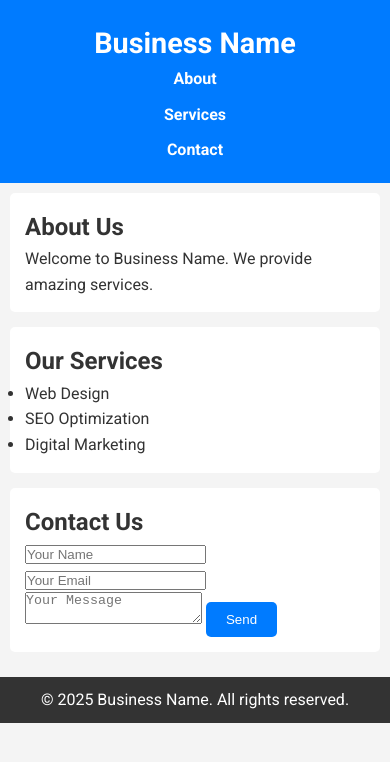
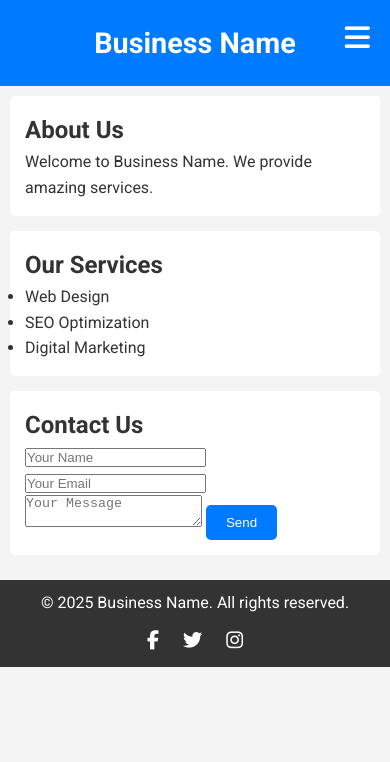
Before and after one commit to gabogql2004/responsive-business-website, a plain HTML site: page index.html in a window 390 px wide. Drawn offline with Linux system fonts and the light colour scheme.

Commit message:
Day 3: Added Font Awesome icons, responsive hamburger menu, and animations

```diff
--- a/css/style.css
+++ b/css/style.css
@@ -81,3 +81,54 @@ button {
 button:hover {
     background: #0056b3;
 }
+
+.social-icons {
+    margin-top: 10px;
+}
+
+.social-icons a {
+    color: #fff;
+    margin: 0 10px;
+    text-decoration: none;
+    font-size: 1.2rem;
+}
+
+.social-icons a:hover {
+    color: #ffd700;
+}
+
+.hamburger {
+    display: none;
+    font-size: 1.8rem;
+    cursor: pointer;
+    color: #fff;
+    position: absolute;
+    top: 15px;
+    right: 20px;
+}
+
+@media (max-width: 768px) {
+    .hamburger {
+        display: block;
+    }
+    header nav ul {
+        display: none;
+        flex-direction: column;
+        gap: 10px;
+    }
+    header nav ul.active {
+        display: flex;
+    }
+}
+
+header, footer, section {
+    transition: all 0.3s ease;
+}
+
+button, .social-icons a {
+    transition: transform 0.3s ease;
+}
+
+button:hover, .social-icons a:hover {
+    transform: scale(1.1);
+}
--- a/index.html
+++ b/index.html
@@ -6,12 +6,16 @@
     <title>Business Name</title>
     <link rel="stylesheet" href="css/style.css">
     <link href="https://fonts.googleapis.com/css2?family=Roboto:ital,wght@0,100..900;1,100..900&display=swap" rel="stylesheet">
+    <script src="https://kit.fontawesome.com/4a9812529f.js" crossorigin="anonymous"></script>
     <link rel="stylesheet" href="css/style.css">
 </head>
 <body>
     <header>
         <h1>Business Name</h1>
         <nav>
+            <div class="hamburger">
+                <i class="fas fa-bars"></i>
+            </div>
             <ul>
                 <li><a href="#about">About</a></li>
                 <li><a href="#services">Services</a></li>
@@ -48,6 +52,11 @@
 
     <footer>
         <p>&copy; 2025 Business Name. All rights reserved.</p>
+        <div class="social-icons">
+            <a href="#"><i class="fab fa-facebook-f"></i></a>
+            <a href="#"><i class="fab fa-twitter"></i></a>
+            <a href="#"><i class="fab fa-instagram"></i></a>
+        </div>
     </footer>
 
     <script src="js/main.js"></script>
--- a/js/main.js
+++ b/js/main.js
@@ -0,0 +1,6 @@
+const hamburger = document.querySelector('.hamburger');
+const navLinks = document.querySelector('header nav ul');
+
+hamburger.addEventListener('click', () => {
+    navLinks.classList.toggle('active');
+});
```
